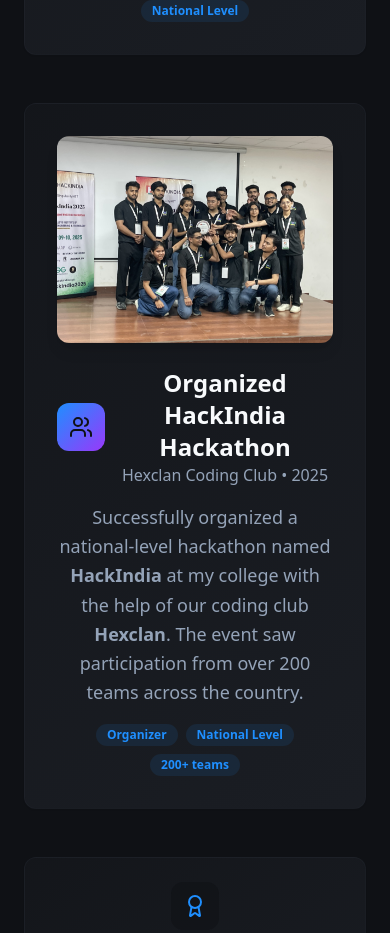
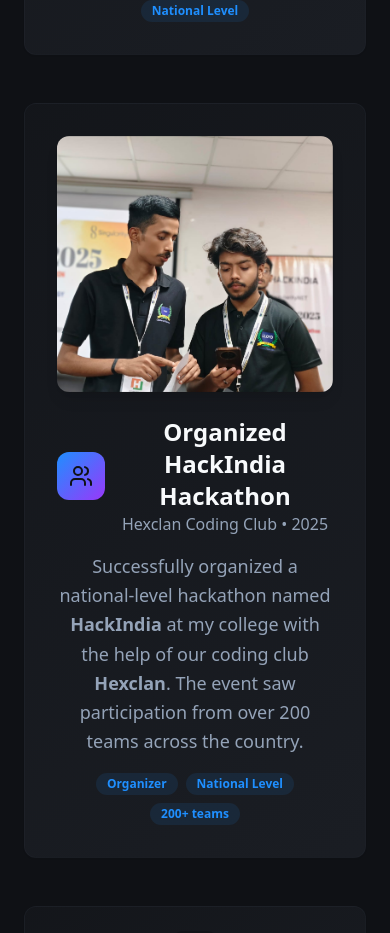
Before and after one commit to amrendratripathi/amrendrafolio, a React (Vite) app: page / in a window 390 px wide. Shown: the part 5910-6843 px from the top of the page. Built offline with nearby package versions, Linux system fonts and the light colour scheme.

Commit message:
slideshow in hackthon pictures

```diff
--- a/src/components/Achievements.tsx
+++ b/src/components/Achievements.tsx
@@ -1,11 +1,44 @@
+import React, { useState, useEffect } from "react";
 import { Card, CardContent } from "@/components/ui/card";
 import { Badge } from "@/components/ui/badge";
 import { Trophy, Award, Target, Star, Users } from "lucide-react";
-import { Swiper, SwiperSlide } from "swiper/react";
 //import { Autoplay, Navigation } from "swiper";
 import "swiper/css";
 import "swiper/css/autoplay";
 import "swiper/css/navigation";
+
+const HackathonSlideshow = () => {
+  const images = [
+    "/lovable-uploads/hackathon1.jpg",
+    "/lovable-uploads/hackathon2.jpg",
+    "/lovable-uploads/hackathon3.jpg",
+  ];
+
+  const [currentIndex, setCurrentIndex] = useState(0);
+
+  useEffect(() => {
+    const interval = setInterval(() => {
+      setCurrentIndex((prevIndex) => (prevIndex + 1) % images.length);
+    }, 3000); // Change slide every 3 seconds
+
+    return () => clearInterval(interval); // Cleanup interval on component unmount
+  }, [images.length]);
+
+  return (
+    <div className="relative w-full lg:w-1/2 h-64 rounded-lg overflow-hidden shadow-lg">
+      {images.map((image, index) => (
+        <img
+          key={index}
+          src={image}
+          alt={`Hackathon Picture ${index + 1}`}
+          className={`absolute inset-0 w-full h-full object-cover transition-opacity duration-1000 ${
+            index === currentIndex ? "opacity-100" : "opacity-0"
+          }`}
+        />
+      ))}
+    </div>
+  );
+};
 
 const Achievements = () => {
   const achievements = [
@@ -130,56 +163,8 @@ const Achievements = () => {
             <Card className="gradient-card border-border/50 shadow-elegant relative overflow-hidden">
               <CardContent className="p-8">
                 <div className="flex flex-col lg:flex-row items-center lg:items-start space-y-6 lg:space-y-0 lg:space-x-8">
-                  {/* Slideshow */}
-                  <div className="flex-shrink-0 w-full lg:w-1/2 relative">
-                    <div className="relative">
-                      <Swiper
-                        spaceBetween={30}
-                        slidesPerView={1}
-                        loop={true}
-                        autoplay={{
-                          delay: 3000,
-                          disableOnInteraction: false,
-                        }}
-                        navigation={{
-                          nextEl: ".custom-next",
-                          prevEl: ".custom-prev",
-                        }}
-                       // modules={[Autoplay, Navigation]}
-                        className="rounded-lg overflow-hidden shadow-lg"
-                      >
-                        <SwiperSlide>
-                          <img
-                            src="/lovable-uploads/hackathon1.jpg"
-                            alt="HackIndia Picture 1"
-                            className="w-full h-auto object-cover"
-                          />
-                        </SwiperSlide>
-                        <SwiperSlide>
-                          <img
-                            src="/lovable-uploads/hackathon2.jpg"
-                            alt="HackIndia Picture 2"
-                            className="w-full h-auto object-cover"
-                          />
-                        </SwiperSlide>
-                        <SwiperSlide>
-                          <img
-                            src="/lovable-uploads/hackathon3.jpg"
-                            alt="HackIndia Picture 3"
-                            className="w-full h-auto object-cover"
-                          />
-                        </SwiperSlide>
-                      </Swiper>
-
-                      {/* Custom Navigation Buttons */}
-                      {/* <button className="custom-prev absolute left-0 top-1/2 transform -translate-y-1/2 z-10">
-                        Prev
-                      </button>
-                      <button className="custom-next absolute right-0 top-1/2 transform -translate-y-1/2 z-10">
-                        Next
-                      </button> */}
-                    </div>
-                  </div>
+                  {/* Custom Slideshow */}
+                  <HackathonSlideshow />
 
                   {/* Achievement Details */}
                   <div className="flex-1 text-center lg:text-left">
```
